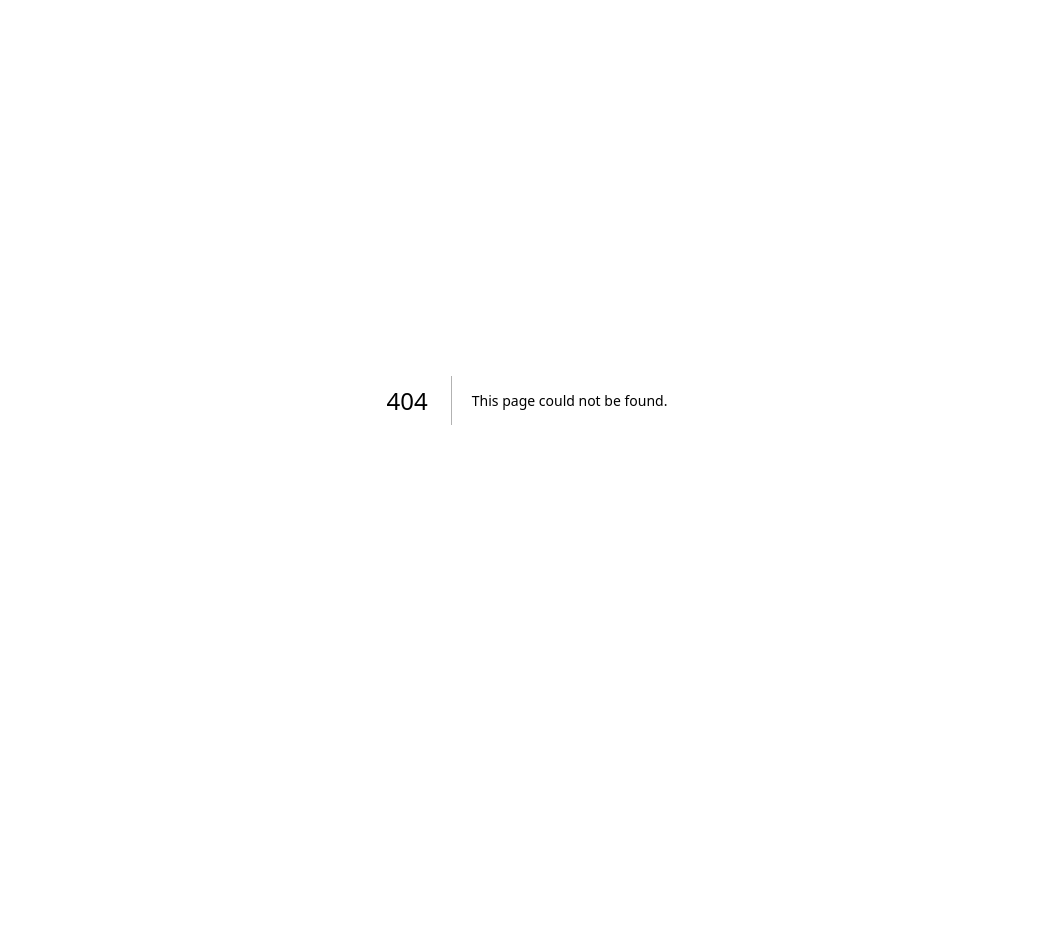
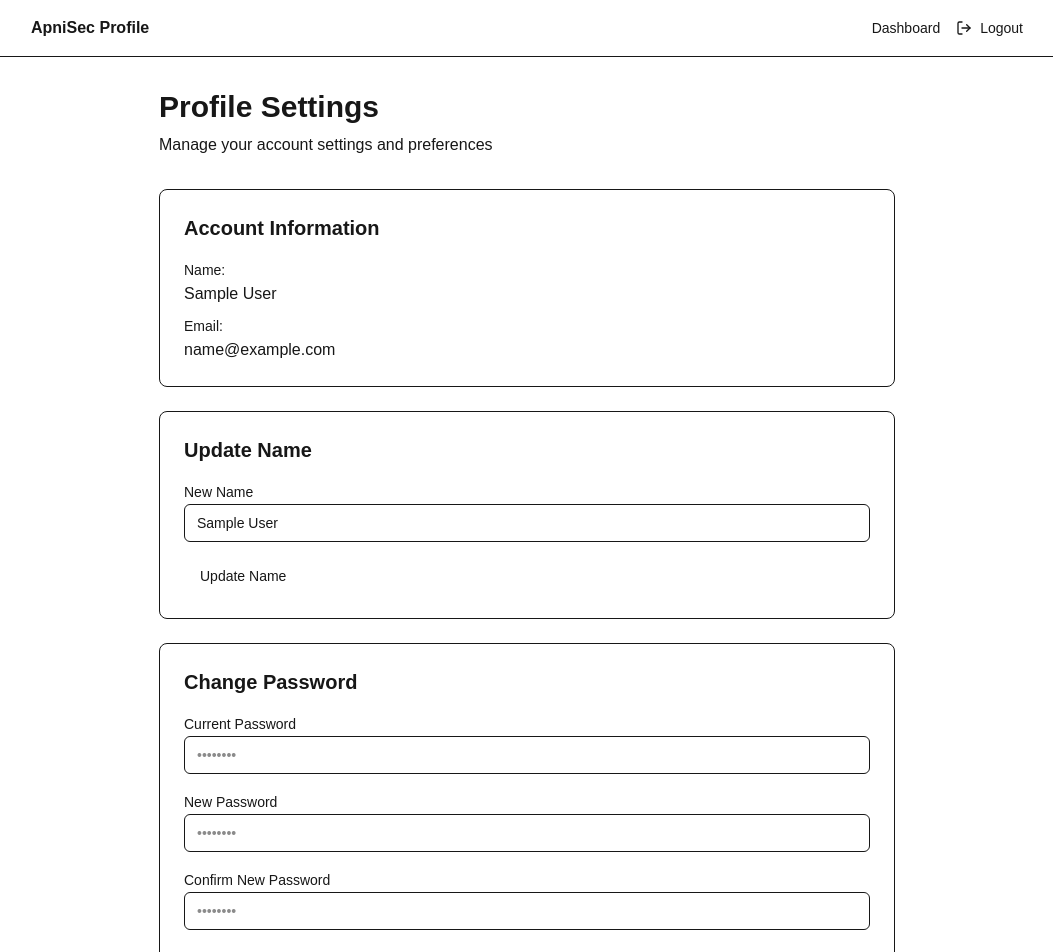
Before and after one commit to IamSiddharthChoudhary/ApniSec, a Next.js app: page /profile in a window 1280 px wide. Before the commit this address had no page. Shown: the top 952 px of the page, without its empty margins (113-1166 px from the left). Before the commit the page ends 800 px from the top, so only its background shows below. Built offline with nearby package versions, Linux system fonts and the light colour scheme; sample sign-in values are in the browser's storage.

Commit message:
Profile page created

```diff
--- a/app/page.tsx
+++ b/app/page.tsx
@@ -1,7 +1,5 @@
-import Image from "next/image";
+import Hero from "@/componenrs/hero";
 
 export default function Home() {
-  return (
-    <div className="flex min-h-screen items-center justify-center bg-zinc-50 font-sans dark:bg-black"></div>
-  );
+  return <Hero />;
 }
--- /dev/null
+++ b/app/profile/page.tsx
@@ -0,0 +1,295 @@
+"use client";
+
+import { useState, useEffect } from "react";
+import { useRouter } from "next/navigation";
+import { Loader2, LogOut } from "lucide-react";
+
+export default function ProfilePage() {
+  const [user, setUser] = useState<any>(null);
+  const [loading, setLoading] = useState(true);
+  const [nameLoading, setNameLoading] = useState(false);
+  const [passwordLoading, setPasswordLoading] = useState(false);
+  const [error, setError] = useState("");
+  const [success, setSuccess] = useState("");
+  const router = useRouter();
+
+  useEffect(() => {
+    const token = localStorage.getItem("token");
+    const userData = localStorage.getItem("user");
+
+    if (!token) {
+      router.push("/auth/login");
+      return;
+    }
+
+    if (userData) {
+      setUser(JSON.parse(userData));
+    }
+    setLoading(false);
+  }, [router]);
+
+  const handleLogout = async () => {
+    const token = localStorage.getItem("token");
+
+    if (token) {
+      await fetch("/api/auth/logout", {
+        method: "POST",
+        headers: {
+          Authorization: `Bearer ${token}`,
+        },
+      });
+    }
+
+    localStorage.removeItem("token");
+    localStorage.removeItem("user");
+    router.push("/auth/login");
+  };
+
+  const handleUpdateName = async (e: React.FormEvent<HTMLFormElement>) => {
+    e.preventDefault();
+    setNameLoading(true);
+    setError("");
+    setSuccess("");
+
+    const formData = new FormData(e.currentTarget);
+    const name = formData.get("name") as string;
+    const token = localStorage.getItem("token");
+
+    try {
+      const res = await fetch("/api/user/update-name", {
+        method: "PUT",
+        headers: {
+          "Content-Type": "application/json",
+          Authorization: `Bearer ${token}`,
+        },
+        body: JSON.stringify({ name }),
+      });
+
+      if (!res.ok) {
+        const data = await res.json();
+        throw new Error(data.error || "Failed to update name");
+      }
+
+      const updatedUser = { ...user, name };
+      setUser(updatedUser);
+      localStorage.setItem("user", JSON.stringify(updatedUser));
+      setSuccess("Name updated successfully!");
+      e.currentTarget.reset();
+    } catch (err: any) {
+      setError(err.message);
+    } finally {
+      setNameLoading(false);
+    }
+  };
+
+  const handleUpdatePassword = async (e: React.FormEvent<HTMLFormElement>) => {
+    e.preventDefault();
+    setPasswordLoading(true);
+    setError("");
+    setSuccess("");
+
+    const formData = new FormData(e.currentTarget);
+    const oldPassword = formData.get("oldPassword") as string;
+    const newPassword = formData.get("newPassword") as string;
+    const confirmPassword = formData.get("confirmPassword") as string;
+
+    if (newPassword !== confirmPassword) {
+      setError("New passwords do not match");
+      setPasswordLoading(false);
+      return;
+    }
+
+    if (newPassword.length < 6) {
+      setError("Password must be at least 6 characters");
+      setPasswordLoading(false);
+      return;
+    }
+
+    const token = localStorage.getItem("token");
+
+    try {
+      const res = await fetch("/api/user/update-password", {
+        method: "PUT",
+        headers: {
+          "Content-Type": "application/json",
+          Authorization: `Bearer ${token}`,
+        },
+        body: JSON.stringify({
+          email: user.email,
+          oldPassword,
+          newPassword,
+        }),
+      });
+
+      if (!res.ok) {
+        const data = await res.json();
+        throw new Error(data.error || "Failed to update password");
+      }
+
+      setSuccess("Password updated successfully!");
+      e.currentTarget.reset();
+    } catch (err: any) {
+      setError(err.message);
+    } finally {
+      setPasswordLoading(false);
+    }
+  };
+
+  if (loading) {
+    return (
+      <div className="min-h-screen bg-background flex items-center justify-center">
+        <Loader2 className="w-8 h-8 animate-spin" />
+      </div>
+    );
+  }
+
+  return (
+    <div className="min-h-screen bg-background">
+      <header className="border-b">
+        <div className="max-w-5xl mx-auto px-4 py-4 flex justify-between items-center">
+          <div className="font-semibold">ApniSec Profile</div>
+          <div className="flex items-center gap-4">
+            <button
+              onClick={() => router.push("/dashboard")}
+              className="text-sm text-muted-foreground hover:text-foreground"
+            >
+              Dashboard
+            </button>
+            <button
+              onClick={handleLogout}
+              className="flex items-center gap-2 text-sm text-muted-foreground hover:text-foreground"
+            >
+              <LogOut className="w-4 h-4" />
+              Logout
+            </button>
+          </div>
+        </div>
+      </header>
+
+      <main className="max-w-3xl mx-auto px-4 py-8">
+        <h1 className="text-3xl font-bold mb-2">Profile Settings</h1>
+        <p className="text-muted-foreground mb-8">
+          Manage your account settings and preferences
+        </p>
+
+        {error && (
+          <div className="mb-4 rounded-lg bg-red-500/10 text-red-600 text-sm p-3">
+            {error}
+          </div>
+        )}
+
+        {success && (
+          <div className="mb-4 rounded-lg bg-green-500/10 text-green-600 text-sm p-3">
+            {success}
+          </div>
+        )}
+
+        <div className="space-y-6">
+          {/* User Info */}
+          <div className="rounded-lg border p-6">
+            <h2 className="text-xl font-semibold mb-4">Account Information</h2>
+            <div className="space-y-2">
+              <div>
+                <span className="text-sm text-muted-foreground">Name:</span>
+                <p className="font-medium">{user?.name || "Not set"}</p>
+              </div>
+              <div>
+                <span className="text-sm text-muted-foreground">Email:</span>
+                <p className="font-medium">{user?.email}</p>
+              </div>
+            </div>
+          </div>
+
+          {/* Update Name */}
+          <div className="rounded-lg border p-6">
+            <h2 className="text-xl font-semibold mb-4">Update Name</h2>
+            <form onSubmit={handleUpdateName} className="space-y-4">
+              <div className="space-y-1">
+                <label htmlFor="name" className="text-sm font-medium">
+                  New Name
+                </label>
+                <input
+                  id="name"
+                  name="name"
+                  type="text"
+                  required
+                  placeholder="Enter your new name"
+                  defaultValue={user?.name || ""}
+                  className="w-full rounded-md border px-3 py-2 text-sm outline-none focus:ring-2 focus:ring-primary"
+                />
+              </div>
+              <button
+                type="submit"
+                disabled={nameLoading}
+                className="rounded-md bg-primary px-4 py-2 text-sm font-medium text-primary-foreground hover:opacity-90 disabled:opacity-60"
+              >
+                {nameLoading ? "Updating..." : "Update Name"}
+              </button>
+            </form>
+          </div>
+
+          {/* Update Password */}
+          <div className="rounded-lg border p-6">
+            <h2 className="text-xl font-semibold mb-4">Change Password</h2>
+            <form onSubmit={handleUpdatePassword} className="space-y-4">
+              <div className="space-y-1">
+                <label htmlFor="oldPassword" className="text-sm font-medium">
+                  Current Password
+                </label>
+                <input
+                  id="oldPassword"
+                  name="oldPassword"
+                  type="password"
+                  required
+                  placeholder="••••••••"
+                  className="w-full rounded-md border px-3 py-2 text-sm outline-none focus:ring-2 focus:ring-primary"
+                />
+              </div>
+
+              <div className="space-y-1">
+                <label htmlFor="newPassword" className="text-sm font-medium">
+                  New Password
+                </label>
+                <input
+                  id="newPassword"
+                  name="newPassword"
+                  type="password"
+                  required
+                  minLength={6}
+                  placeholder="••••••••"
+                  className="w-full rounded-md border px-3 py-2 text-sm outline-none focus:ring-2 focus:ring-primary"
+                />
+              </div>
+
+              <div className="space-y-1">
+                <label
+                  htmlFor="confirmPassword"
+                  className="text-sm font-medium"
+                >
+                  Confirm New Password
+                </label>
+                <input
+                  id="confirmPassword"
+                  name="confirmPassword"
+                  type="password"
+                  required
+                  minLength={6}
+                  placeholder="••••••••"
+                  className="w-full rounded-md border px-3 py-2 text-sm outline-none focus:ring-2 focus:ring-primary"
+                />
+              </div>
+
+              <button
+                type="submit"
+                disabled={passwordLoading}
+                className="rounded-md bg-primary px-4 py-2 text-sm font-medium text-primary-foreground hover:opacity-90 disabled:opacity-60"
+              >
+                {passwordLoading ? "Updating..." : "Change Password"}
+              </button>
+            </form>
+          </div>
+        </div>
+      </main>
+    </div>
+  );
+}
```
